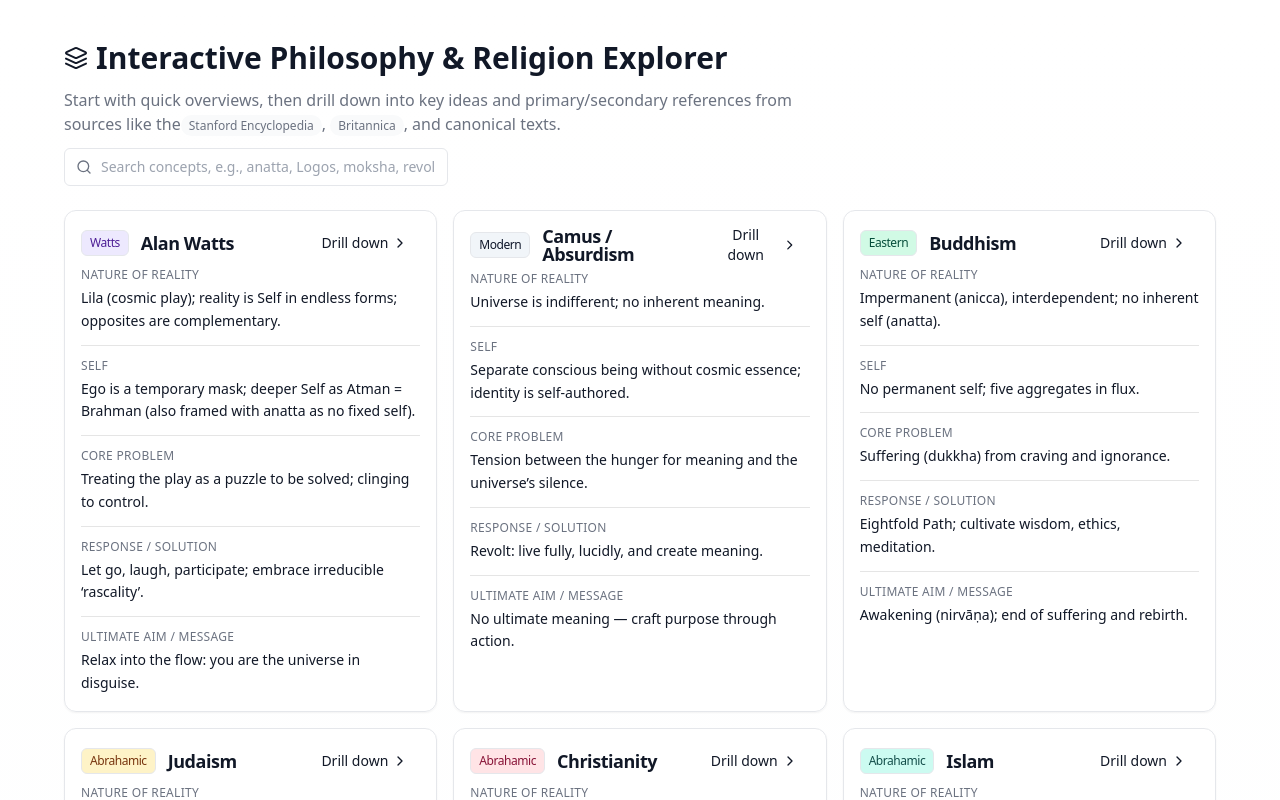
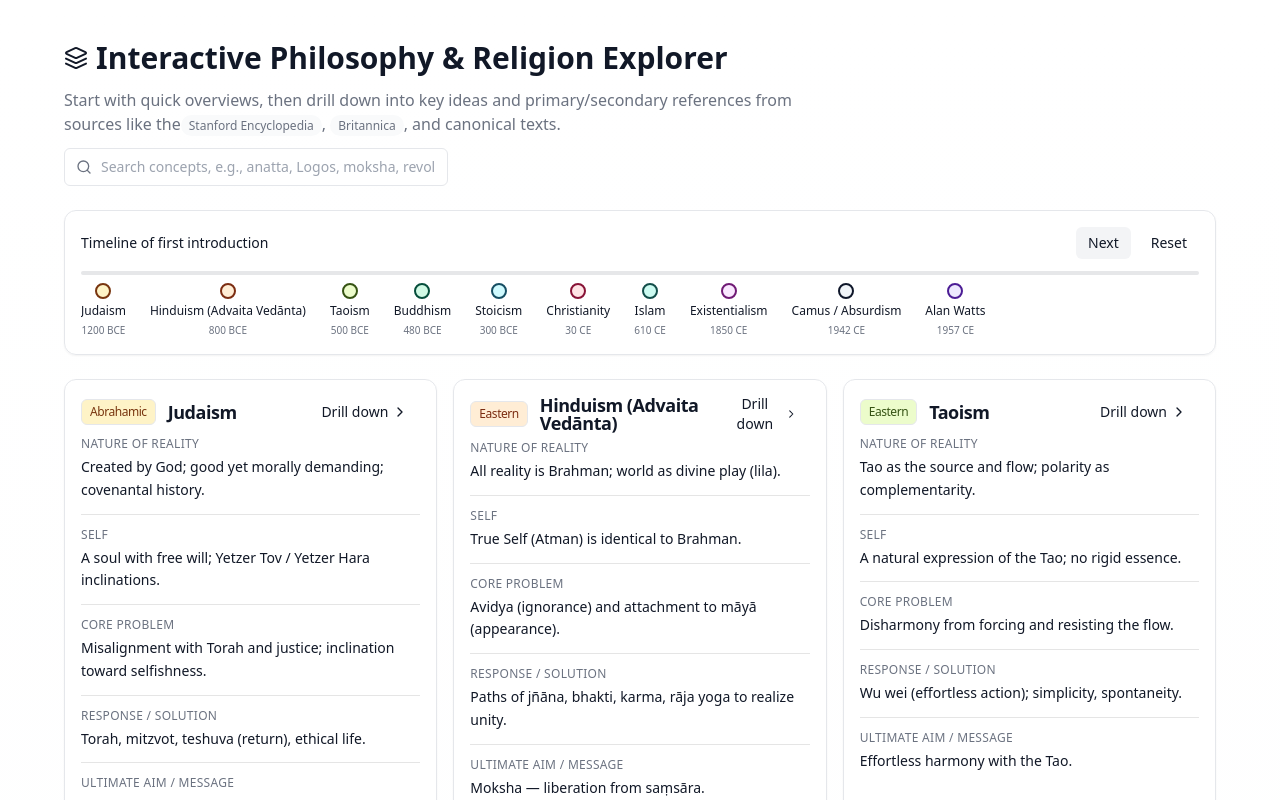
Before and after one commit to Sum1Solutions/philo-explorer, a React (Vite) app: page / in a window 1280 px wide. Shown: the top 800 px of the page. Built offline with nearby package versions, Linux system fonts and the light colour scheme.

Commit message:
feat(timeline): add first-introduction timeline with filters; order tiles by year; refine Watts reality text; extend Tailwind safelist

```diff
--- a/src/pages/Explorer.tsx
+++ b/src/pages/Explorer.tsx
@@ -20,6 +20,7 @@ type Tradition = {
   name: string;
   family: "Watts" | "Philosophy" | "Eastern" | "Abrahamic" | "Classical" | "Modern";
   color: string; // tailwind color token (used as a class suffix)
+  firstYear: number; // BCE negative, CE positive (e.g., -1200 = 1200 BCE)
   overview: Record<RowKey, string>;
   deepDive?: {
     keyIdeas?: string[];
@@ -42,8 +43,9 @@ const DATA: Tradition[] = [
     name: "Alan Watts",
     family: "Watts",
     color: "violet",
+    firstYear: 1957,
     overview: {
-      reality: "Lila (cosmic play); reality is Self in endless forms; opposites are complementary.",
+      reality: "Reality is a single living process where apparent opposites depend on and define each other; the world shows up as playful, interdependent patterns in one field of experience.",
       self: "Ego is a temporary mask; deeper Self as Atman = Brahman (also framed with anatta as no fixed self).",
       problem: "Treating the play as a puzzle to be solved; clinging to control.",
       response: "Let go, laugh, participate; embrace irreducible ‘rascality’.",
@@ -70,6 +72,7 @@ const DATA: Tradition[] = [
     name: "Camus / Absurdism",
     family: "Modern",
     color: "slate",
+    firstYear: 1942,
     overview: {
       reality: "Universe is indifferent; no inherent meaning.",
       self: "Separate conscious being without cosmic essence; identity is self-authored.",
@@ -92,6 +95,7 @@ const DATA: Tradition[] = [
     name: "Buddhism",
     family: "Eastern",
     color: "emerald",
+    firstYear: -480,
     overview: {
       reality: "Impermanent (anicca), interdependent; no inherent self (anatta).",
       self: "No permanent self; five aggregates in flux.",
@@ -114,6 +118,7 @@ const DATA: Tradition[] = [
     name: "Judaism",
     family: "Abrahamic",
     color: "amber",
+    firstYear: -1200,
     overview: {
       reality: "Created by God; good yet morally demanding; covenantal history.",
       self: "A soul with free will; Yetzer Tov / Yetzer Hara inclinations.",
@@ -132,6 +137,7 @@ const DATA: Tradition[] = [
     name: "Christianity",
     family: "Abrahamic",
     color: "rose",
+    firstYear: 30,
     overview: {
       reality: "Created by God; marred by sin; redeemed in Christ.",
       self: "An immortal soul created by God; fallen but redeemable.",
@@ -150,6 +156,7 @@ const DATA: Tradition[] = [
     name: "Islam",
     family: "Abrahamic",
     color: "teal",
+    firstYear: 610,
     overview: {
       reality: "Created by Allah; perfectly ordered; life as a test.",
       self: "An immortal soul responsible before Allah.",
@@ -168,6 +175,7 @@ const DATA: Tradition[] = [
     name: "Hinduism (Advaita Vedānta)",
     family: "Eastern",
     color: "orange",
+    firstYear: -800,
     overview: {
       reality: "All reality is Brahman; world as divine play (lila).",
       self: "True Self (Atman) is identical to Brahman.",
@@ -186,6 +194,7 @@ const DATA: Tradition[] = [
     name: "Taoism",
     family: "Eastern",
     color: "lime",
+    firstYear: -500,
     overview: {
       reality: "Tao as the source and flow; polarity as complementarity.",
       self: "A natural expression of the Tao; no rigid essence.",
@@ -204,6 +213,7 @@ const DATA: Tradition[] = [
     name: "Stoicism",
     family: "Classical",
     color: "cyan",
+    firstYear: -300,
     overview: {
       reality: "Cosmos ordered by Logos; fate and nature interwoven.",
       self: "Rational agent capable of virtue.",
@@ -222,6 +232,7 @@ const DATA: Tradition[] = [
     name: "Existentialism",
     family: "Modern",
     color: "fuchsia",
+    firstYear: 1850,
     overview: {
       reality: "No inherent meaning; existence precedes essence.",
       self: "Defined by choices and actions (authenticity).",
@@ -265,11 +276,33 @@ function Row({ label, text }: { label: string; text: string }) {
 export default function Explorer() {
   const [query, setQuery] = useState("");
   const [active, setActive] = useState<Tradition | null>(null);
+  const [cutoffYear, setCutoffYear] = useState<number | null>(null);
+
+  // Timeline data sorted by first introduction
+  const timeline = useMemo(() => {
+    return [...DATA].sort((a, b) => a.firstYear - b.firstYear);
+  }, []);
+
+  const currentStepIndex = useMemo(() => {
+    if (cutoffYear == null) return -1;
+    const idx = timeline.findIndex((t) => t.firstYear === cutoffYear);
+    return idx;
+  }, [cutoffYear, timeline]);
+
+  function formatYear(y: number) {
+    return y < 0 ? `${Math.abs(y)} BCE` : `${y} CE`;
+  }
 
   const filtered = useMemo(() => {
     const q = query.toLowerCase().trim();
-    if (!q) return DATA;
-    return DATA.filter((t) =>
+    let base = DATA;
+    if (cutoffYear != null) {
+      base = base.filter((t) => t.firstYear <= cutoffYear);
+    }
+    // Order by first introduction year ascending
+    base = [...base].sort((a, b) => a.firstYear - b.firstYear);
+    if (!q) return base;
+    return base.filter((t) =>
       [
         t.name,
         t.family,
@@ -281,7 +314,7 @@ export default function Explorer() {
         .toLowerCase()
         .includes(q)
     );
-  }, [query]);
+  }, [query, cutoffYear]);
 
   return (
     <div className="w-full min-h-screen bg-gradient-to-b from-background to-muted/30 p-6 md:p-10">
@@ -308,6 +341,51 @@ export default function Explorer() {
             </div>
           </div>
         </div>
+
+        {/* Timeline */}
+        <Card className="p-4">
+          <div className="flex items-center justify-between mb-3">
+            <div className="text-sm font-medium">Timeline of first introduction</div>
+            <div className="flex items-center gap-2">
+              <Button
+                size="sm"
+                variant="secondary"
+                onClick={() => {
+                  const nextIdx = currentStepIndex + 1;
+                  if (nextIdx < timeline.length) setCutoffYear(timeline[nextIdx].firstYear);
+                  else setCutoffYear(timeline[timeline.length - 1].firstYear);
+                }}
+              >
+                Next
+              </Button>
+              <Button size="sm" variant="ghost" onClick={() => setCutoffYear(null)}>
+                Reset
+              </Button>
+            </div>
+          </div>
+          <div className="relative">
+            <div className="h-1 w-full rounded bg-foreground/10" />
+            <div className="mt-2 overflow-x-auto">
+              <div className="min-w-full flex items-center gap-6 pr-4">
+                {timeline.map((t) => (
+                  <button
+                    key={t.id}
+                    onClick={() => setCutoffYear(t.firstYear)}
+                    className="group flex flex-col items-center gap-1"
+                    title={`${t.name} • ${formatYear(t.firstYear)}`}
+                  >
+                    <div className={`h-4 w-4 rounded-full border-2 transition-transform border-${t.color}-900 bg-${t.color}-100 group-hover:scale-110`} />
+                    <div className="text-xs font-medium">{t.name}</div>
+                    <div className="text-[10px] text-muted-foreground">{formatYear(t.firstYear)}</div>
+                  </button>
+                ))}
+              </div>
+            </div>
+          </div>
+          {cutoffYear != null && (
+            <div className="mt-3 text-xs text-muted-foreground">Showing traditions up to {formatYear(cutoffYear)}</div>
+          )}
+        </Card>
 
         {/* Grid */}
         <div className="grid grid-cols-1 md:grid-cols-2 xl:grid-cols-3 gap-4">
--- a/tailwind.config.js
+++ b/tailwind.config.js
@@ -16,7 +16,7 @@ export default {
   },
   safelist: [
     {
-      pattern: /(bg|text)-(violet|slate|emerald|amber|rose|teal|orange|lime|cyan|fuchsia)-(100|900)/,
+      pattern: /(bg|text|border)-(violet|slate|emerald|amber|rose|teal|orange|lime|cyan|fuchsia)-(100|900)/,
     },
   ],
   plugins: [],
```
